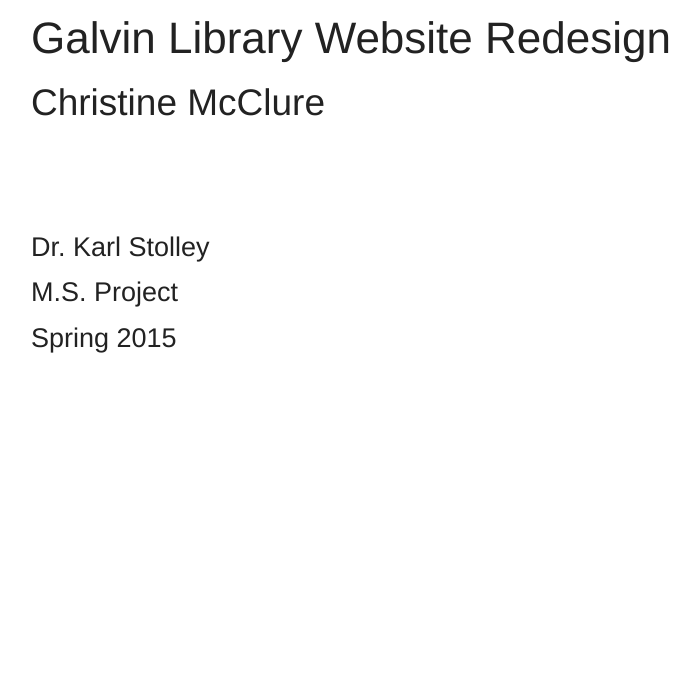
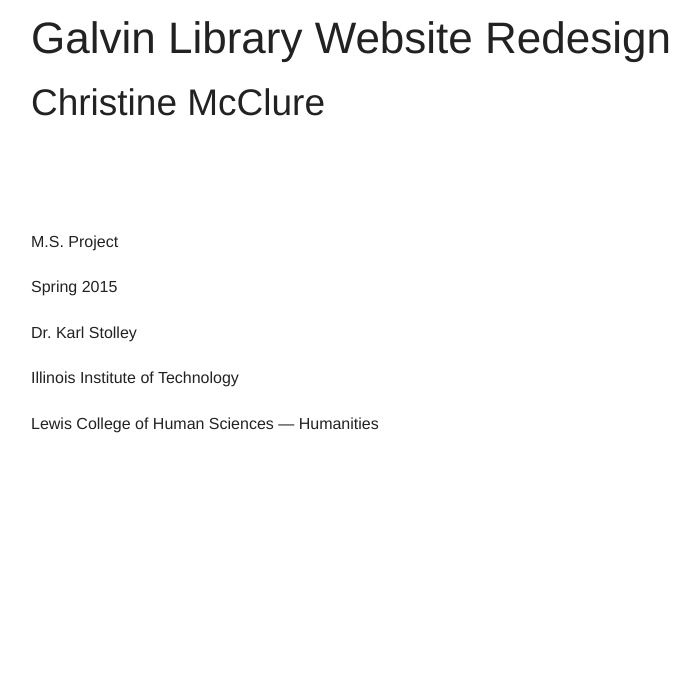
Before and after one commit to christinemcclure/mastersProject, a PHP site: page / in a window 1280 px wide. Shown: the part 241-938 px from the top of the page, without its empty margins (16-716 px from the left). Run offline with PHP 8.4, Linux system fonts and the light colour scheme.

Commit message:
added text and id to title page

```diff
--- a/web/index.php
+++ b/web/index.php
@@ -4,16 +4,18 @@
 
 
   <section class="chapter">
-	<div class="row">
-		<div class="large-8 columns">
-			<h1>Galvin Library Website Redesign</h1>
-      <h2>Christine McClure</h2>
-      <p class="bump"></p>
-      <h3>Dr. Karl Stolley</h3>
-      <h3>M.S. Project</h3>
-      <h3>Spring 2015</h3>
+    <div class="row">
+      <div id="title-page" class="large-8 columns">
+        <h1>Galvin Library Website Redesign</h1>
+        <h2>Christine McClure</h2>
+        <p class="bump"></p>
+        <p>M.S. Project</p>
+        <p>Spring 2015</p>
+        <p>Dr. Karl Stolley</p>
+        <p>Illinois Institute of Technology</p>
+        <p>Lewis College of Human Sciences &mdash; Humanities</p>
+      </div>
     </div>
-	</div>
   </section>
 
  <section class="chapter" id="toc">
```
